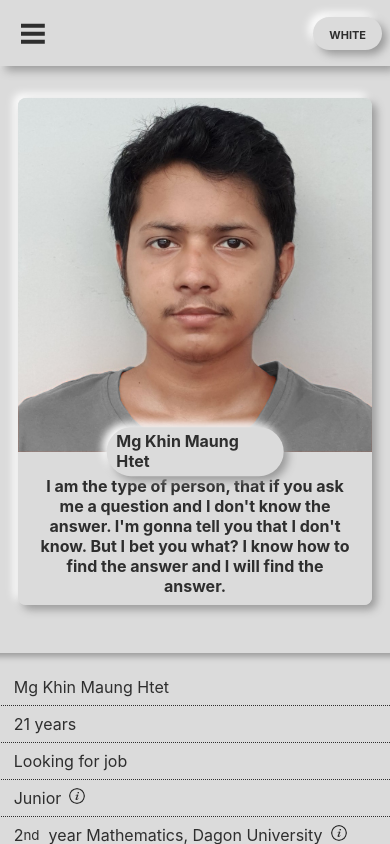
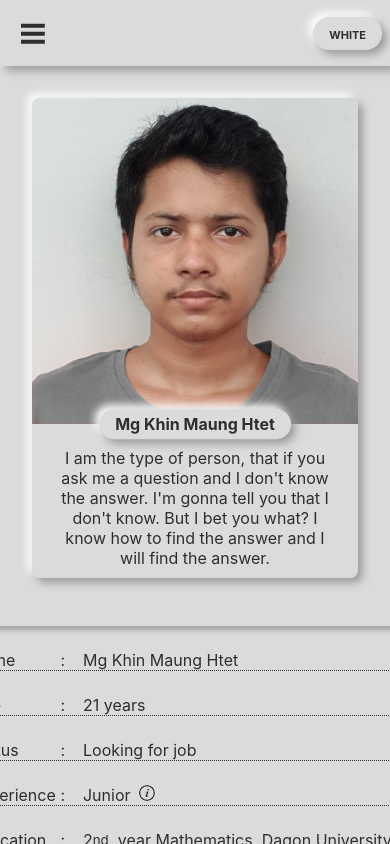
Before and after one commit to Matthtica/mgxtet-portfolio, a React (Create React App) app: page / in a window 390 px wide. Built offline with nearby package versions, Linux system fonts and the light colour scheme.

Commit message:
Fixed weird looking image on mobile and google chrome.

```diff
--- a/src/components/CV.module.scss
+++ b/src/components/CV.module.scss
@@ -1,15 +1,15 @@
 @use '../function' as f;
 
 .sinfo {
+  width: clamp(30em, 50em, 100%);
   @include f.neumorph-inset-primary(calc(f.$d * 0.75));
   border-radius: 0.5em;
-  width: clamp(45ch,75ch,100ch);
   color: var(--secondary-color);
-  padding: 1em 0;
+  padding: 0;
   .row {
 	display: flex;
 	align-items: center;
-	padding: 0.5em 1em;
+	margin: 1.5em 1em;
 	.key {
 	  width: 20%;
 	}
@@ -26,7 +26,6 @@
 	}
 	.goto {
 	  color: var(--secondary-color);
-	  padding: 0 0.2em;
 	}
 	.goto:hover {
 	  color: var(--primary-color);
--- a/src/components/Card.module.scss
+++ b/src/components/Card.module.scss
@@ -1,8 +1,7 @@
 @use '../function' as f;
 
 .card {
-  width: 35ch;
-  aspect-ratio: 2 / 1;
+  max-width: 35ch;
   @include f.neumorph-primary(f.$d);
   background-color: var(--primary-color);
   border-radius: 0.5em;
@@ -11,8 +10,8 @@
   align-items: center;
   overflow: clip;
   .bg {
+	aspect-ratio: 1 / 1;
 	width: 100%;
-	aspect-ratio: 1 / 1;
 	position: relative;
 	img {
 	  position: absolute;
@@ -31,17 +30,18 @@
 	background-color: var(--primary-color);
 	position: relative;
 	.title {
+	  position: absolute;
 	  padding: 0.3em 0.6em;
+	  width: clamp(16ch, 16ch, 100%);
 	  margin: 0;
+	  left: 50%;
+	  transform: translate(-50%, -50%);
 	  @include f.neumorph-primary(f.$d);
 	  @include f.round;
+	  text-align: center;
 	  font-weight: bold;
 	  color: var(--secondary-color);
-	  position: absolute;
-	  left: 50%;
-	  transform: translate(-50%, -50%);
 	  cursor: default;
-	  overflow: auto;
 	}
 	.title:hover {
 	  @include f.large-shadow-secondary;
@@ -50,7 +50,6 @@
 	p {
 	  margin: 1.5em 0.6em 0.6em 0.6em;
 	  text-align: center;
-	  font-weight: bold;
 	  color: var(--secondary-color);
 	}
   }
```
